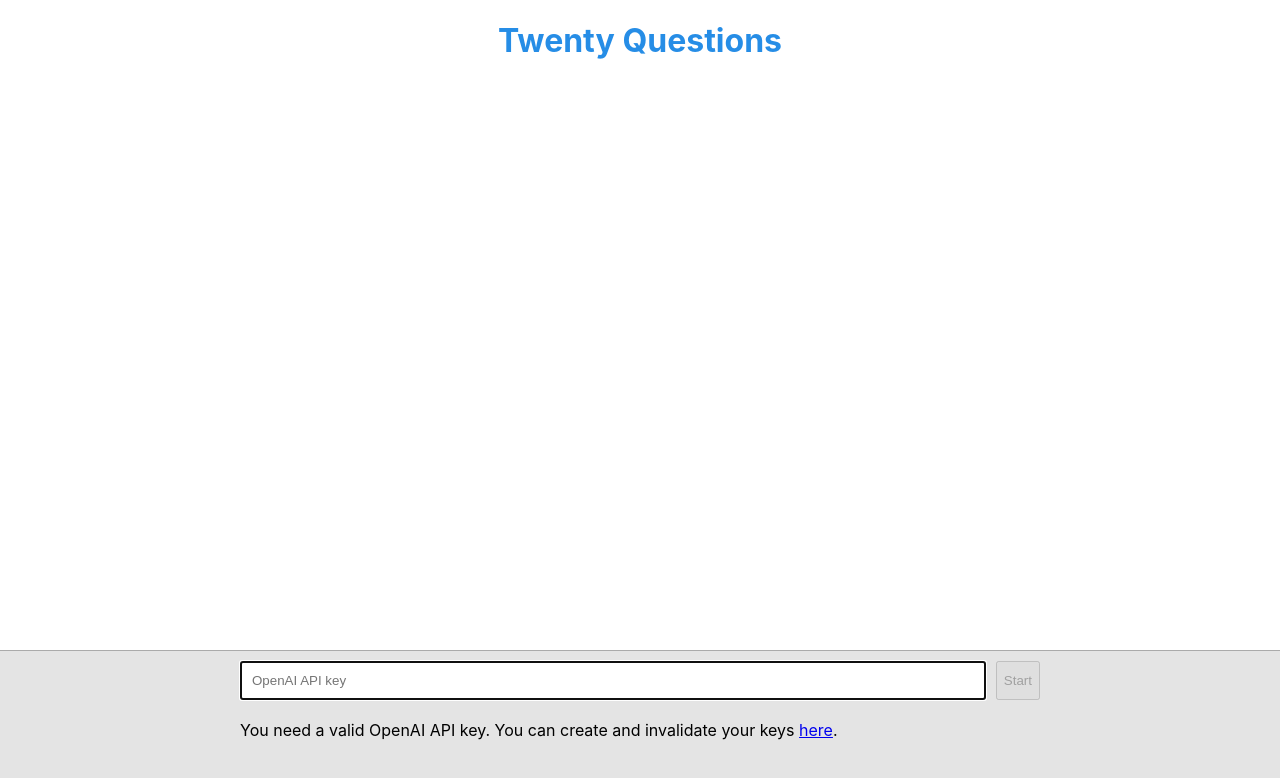
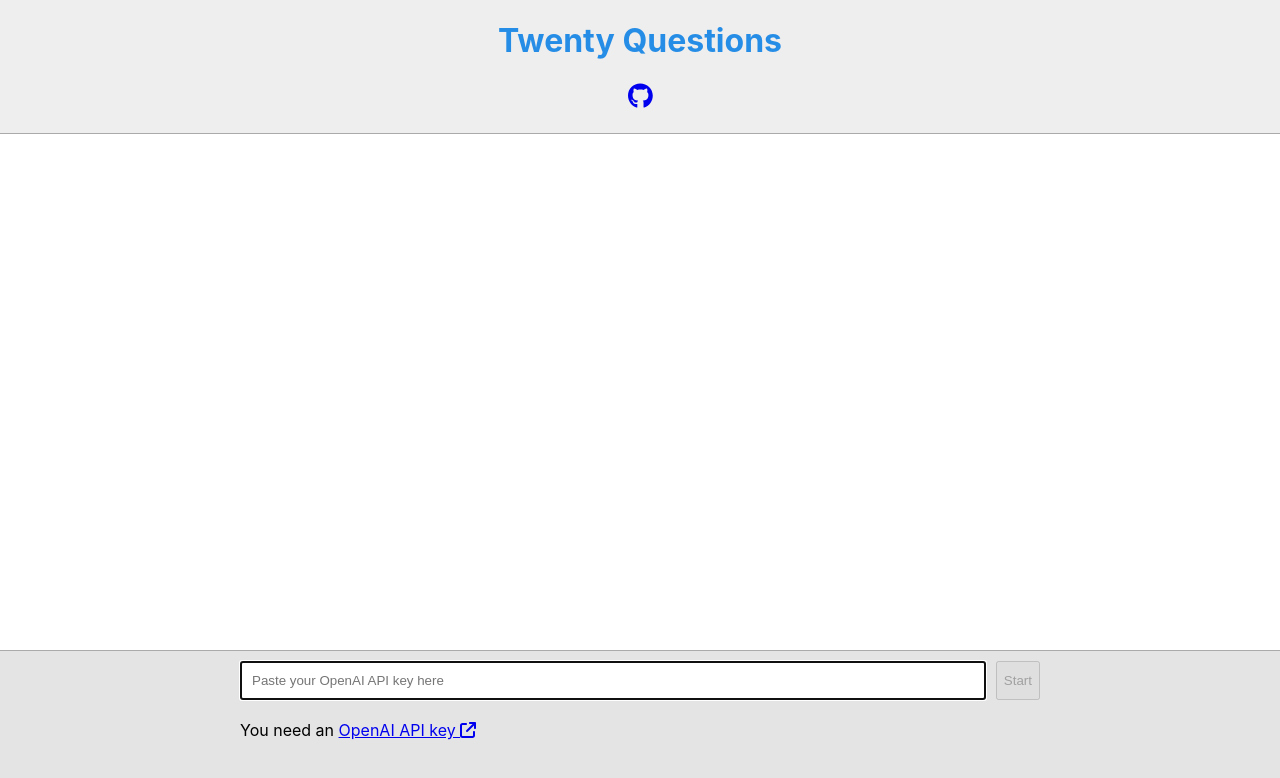
Before and after one commit to siadat/twenty-questions, a React (Create React App) app in the folder webapp/: page / in a window 1280 px wide. Shown: the top 778 px of the page. Built offline with nearby package versions, Linux system fonts and the light colour scheme.

Commit message:
improve style + better key validation

```diff
--- a/webapp/package.json
+++ b/webapp/package.json
@@ -3,6 +3,10 @@
   "version": "0.1.0",
   "private": true,
   "dependencies": {
+    "@fortawesome/fontawesome-svg-core": "^6.4.0",
+    "@fortawesome/free-brands-svg-icons": "^6.4.0",
+    "@fortawesome/free-solid-svg-icons": "^6.4.0",
+    "@fortawesome/react-fontawesome": "^0.2.0",
     "@testing-library/jest-dom": "^5.14.1",
     "@testing-library/react": "^13.0.0",
     "@testing-library/user-event": "^13.2.1",
--- a/webapp/src/App.css
+++ b/webapp/src/App.css
@@ -4,8 +4,14 @@
   height: 100vh;
 }
 
-.description {
+.header {
   padding:0 20px;
+  background-color:#eee;
+  border-bottom:1px solid #aaa;
+}
+.header .links {
+  margin-top:20px;
+  font-size:80%;
 }
 
 .dock-bottom {
--- a/webapp/src/App.tsx
+++ b/webapp/src/App.tsx
@@ -1,6 +1,9 @@
 import React, { useState, useEffect, useRef } from 'react';
 import axios from 'axios';
 import confetti from "canvas-confetti"
+import { FontAwesomeIcon } from '@fortawesome/react-fontawesome'
+import { faGithub } from '@fortawesome/free-brands-svg-icons'
+import { faArrowUpRightFromSquare } from '@fortawesome/free-solid-svg-icons'
 import './App.css';
 
 let BACKEND = "https://twenty-questions-api.vercel.app"
@@ -16,7 +19,6 @@ interface Message {
 
 type GameState = 'setup' | 'playing' | 'completed';
 
-
 function App() {
   const [errorMessage, setErrorMessage] = useState<string>('');
   const [messages, setMessages] = useState<Message[]>([]);
@@ -30,7 +32,6 @@ function App() {
       lastMessageRef.current.scrollIntoView({ behavior: 'smooth' });
     }
   }, [messages]);
-
 
   const sendMessage = async () => {
     if (input.trim() === '') return;
@@ -61,9 +62,16 @@ function App() {
     }
   };
 
+  const isAPIKeyValid = () => {
+    return apikey.length > 50
+  }
+
   const saveAPIKey = () => {
-    // TODO: save in cookie?
+    if(!isAPIKeyValid()) {
+      return
+    }
     setGameState("playing")
+    setMessages(messages => [...messages, {sender: 'server', text: "Ask questions to try and guess the Answer."}])
   }
 
   const handleKeyPressMessage = (event: React.KeyboardEvent<HTMLInputElement>) => {
@@ -103,9 +111,10 @@ function App() {
   return <>
     { errorContainer }
     <div className="game-container">
-      <div className="description">
+      <div className="header">
         <h1>
           Twenty Questions
+          <div className="links"><a target="_blank" rel="noreferrer" href="https://github.com/siadat/twenty-questions"><FontAwesomeIcon icon={faGithub} /></a></div>
         </h1>
       </div>
       <div className="middle-row">
@@ -124,10 +133,10 @@ function App() {
                 value={apikey}
                 onChange={(e) => setAPIKey(e.target.value)}
                 onKeyPress={handleKeyPressAPIKey}
-                placeholder="OpenAI API key"
+                placeholder="Paste your OpenAI API key here"
                 autoFocus={true}
               />
-              <button disabled={apikey.length < 50 } onClick={() => setGameState("playing")}>Start</button>
+              <button disabled={!isAPIKeyValid()} onClick={saveAPIKey}>Start</button>
           </>
         }
 
@@ -151,8 +160,9 @@ function App() {
         </div>
         { gameState === 'setup' &&
           <div className="apikey-description center">
-            You need a valid OpenAI API key.
-            You can create and invalidate your keys <a target="_blank" href="https://platform.openai.com/account/api-keys">here</a>.
+            You need an <a target="_blank" rel="noreferrer" href="https://platform.openai.com/account/api-keys">
+            OpenAI API key <FontAwesomeIcon icon={faArrowUpRightFromSquare} />
+            </a>
           </div>
         }
       </div>
```
Also changed, not shown: 2 other files (tests, documents, lock files or other folders).
